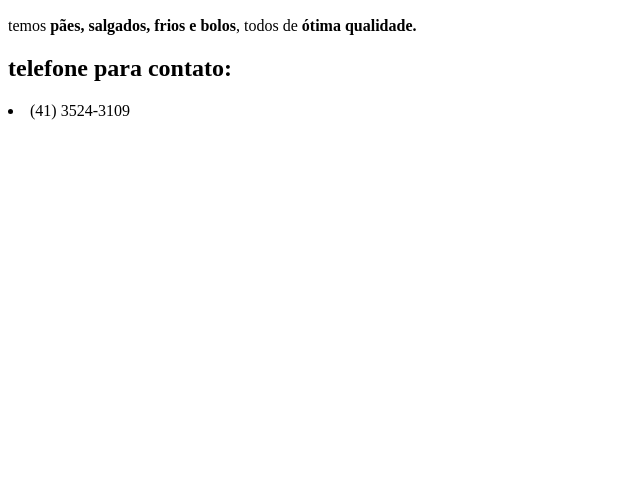
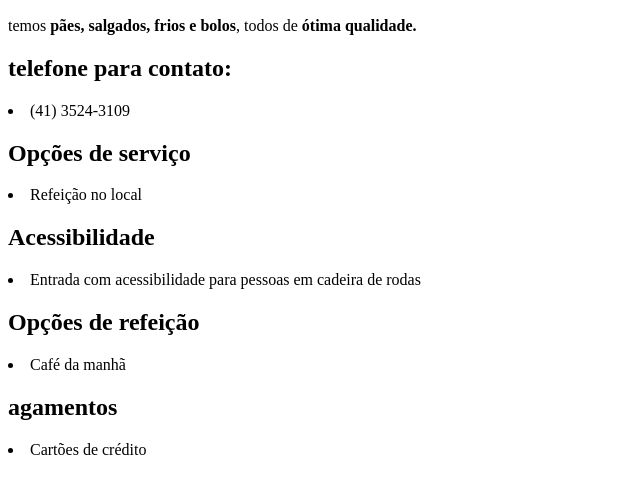
Before and after one commit to bryanneumanndasilva/ermelino1tri, a plain HTML site: page index.html in a window 1280 px wide. Shown: the part 110-604 px from the top of the page, without its empty margins (0-640 px from the left). Drawn offline with Linux system fonts and the light colour scheme.

Commit message:
Update index.html

```diff
--- a/index.html
+++ b/index.html
@@ -11,5 +11,15 @@
     <p>temos <strong> pães, salgados, frios e bolos</strong>, todos de <strong>ótima qualidade.</strong> </p>
     <h2>telefone para contato:</h2>
     <li>(41) 3524-3109</li>
+
+
+    <h2>Opções de serviço</h2>
+<li>Refeição no local</li>
+<h2>Acessibilidade</h2>
+<li>Entrada com acessibilidade para pessoas em cadeira de rodas</li>
+<h2>Opções de refeição</h2>
+<li>Café da manhã</li>
+<h2>agamentos</h2>
+<li>Cartões de crédito</li>
 </body>
 </html>
```
